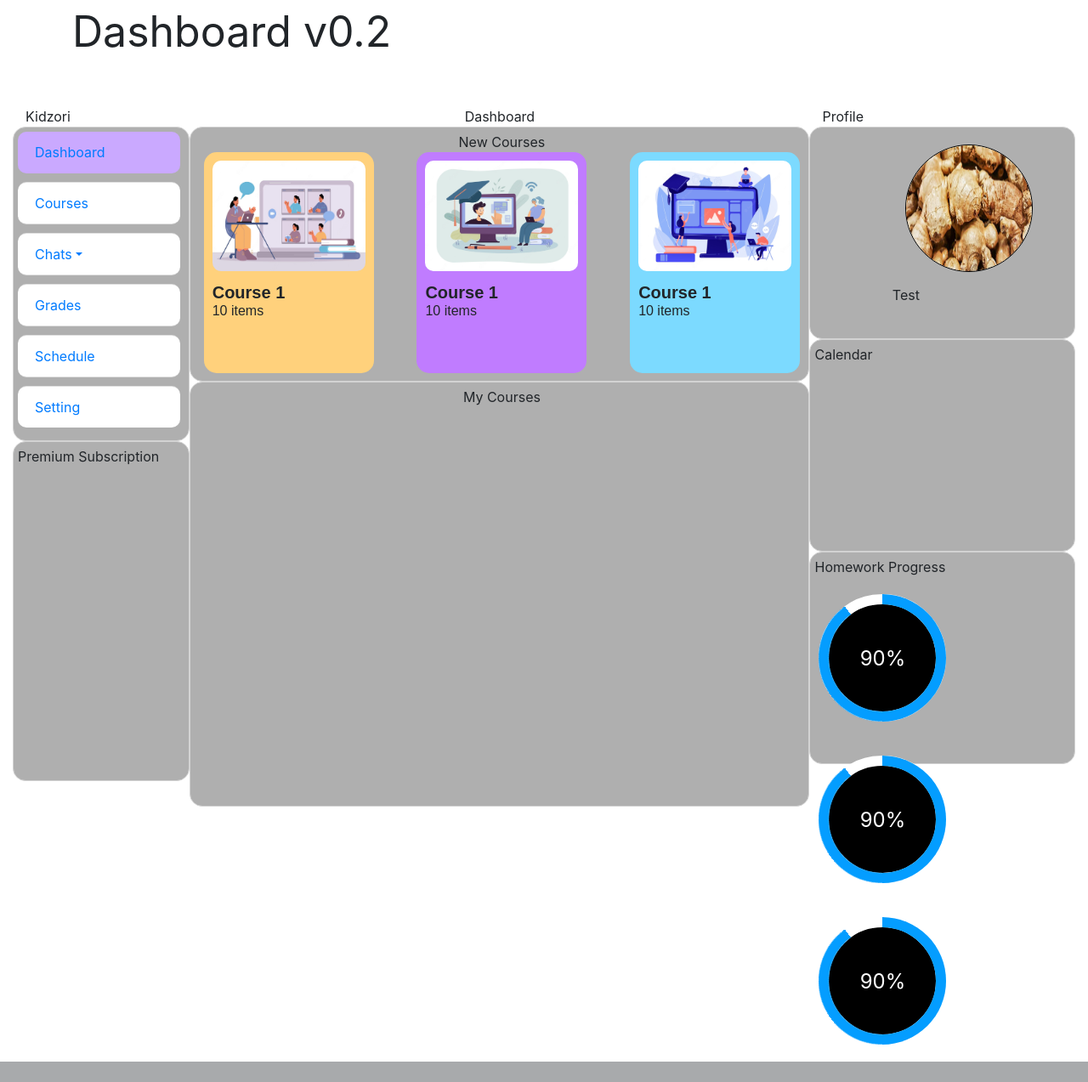
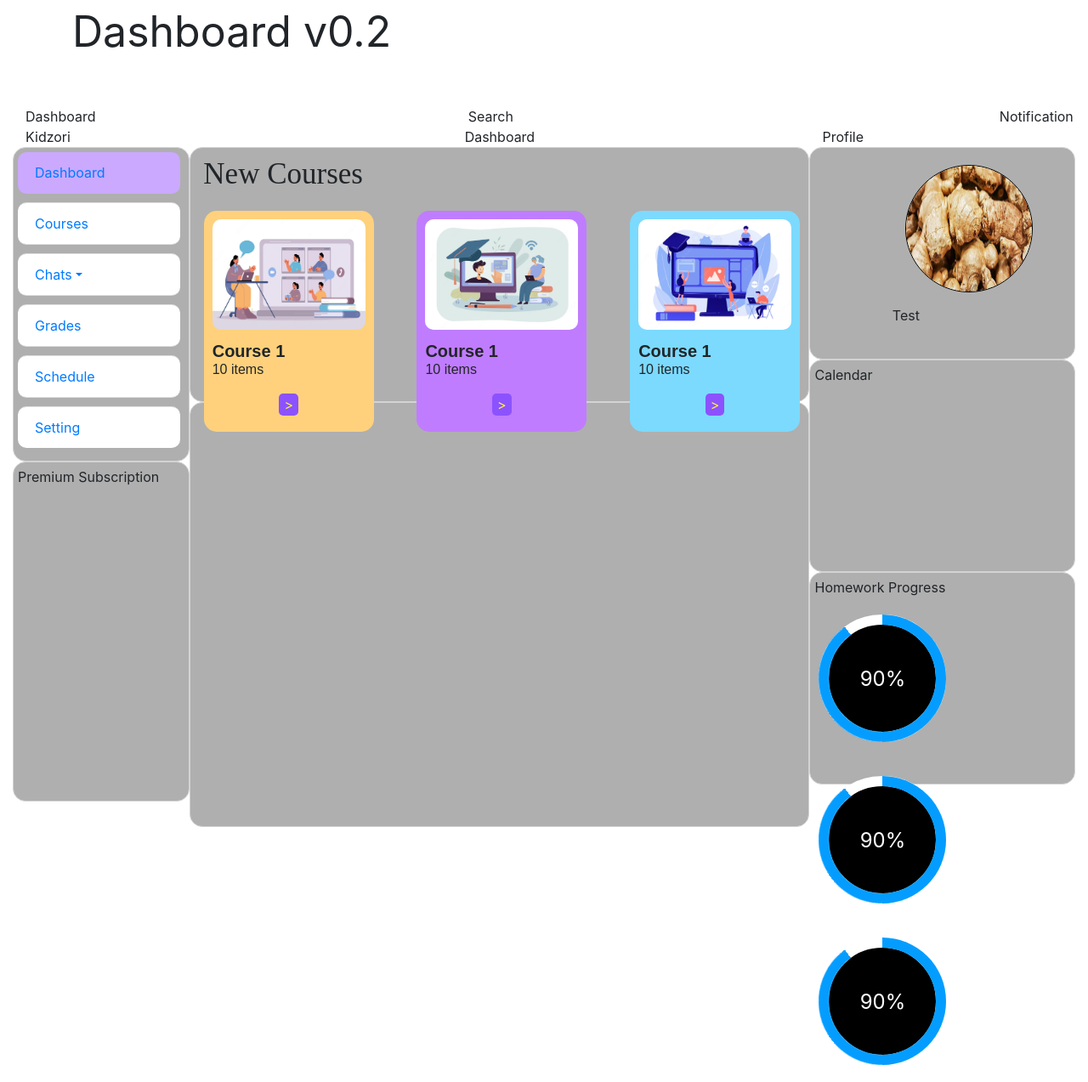
Before and after one commit to Bumboria/KZ-Course-Dashboard, a PHP site: the page made by dashboard v0.2.html in a window 1280 px wide. Shown: the whole page at 85% size. Before the commit the page ends 1249 px from the top, so only its background shows below. Run offline with PHP 8.4, Linux system fonts and the light colour scheme.

Commit message:
New Update

```diff
--- a/css/dashboard.css
+++ b/css/dashboard.css
@@ -129,6 +129,20 @@
   font-weight: 400;
 }
 
+.courses-titlemain{
+  font-family: "Oduda Bold";
+  font-size: 35px;
+  text-align: left;
+  padding-left: 10px;
+}
+
+.btnCourse{
+  background-color: #8C52FF;
+  color: #FFF43E;
+  border-radius: 5px;
+  border: 0px;
+}
+
 /*Progress Bar*/
   .mt-100{
     margin-top: 200px;
@@ -242,3 +256,8 @@
       transform: rotate(135deg);
     }
   }
+
+  @font-face {
+    font-family: "Oduda";
+    src: url("/fonts/oduda-bold-demo-webfont.woff") format("woff"), url("/fonts/oduda-bold-demo-webfont.woff2") format("woff2");
+  }
--- a/dashboard v0.2.html
+++ b/dashboard v0.2.html
@@ -27,7 +27,18 @@
 
     <div class="container-fluid" id="panel-container">
       <div class="row gx-5">
+        <div class="col-5">
+          <span>Dashboard</span>
+        </div>
+        <div class="col-6">
+          <span>Search</span>
+        </div>
+        <div class="col-1">
+          <span>Notification</span>
+        </div>
+      </div>
 
+      <div class="row gx-5">
         <!-- Left Column -->
         <div class="col-sm-2">
           <span class="left-title">Kidzori</span>
@@ -82,14 +93,14 @@
           <span class="mid-title">Dashboard</span>
           <div class="row">
             <div class="mid-row-1" id="fcol">
-                  <span id="md-1">New Courses</span>
+              <p class="courses-titlemain">New Courses</p>
                 <div class="row">
                   <div class="col-4">
                     <div class="course1">
                       <span><img src="images/course1.jpg" class="course-image"></span>
                       <p class="course-name">Course 1</p>
                       <p class="course-lesson-count">10 items</p>
-                          <p><img src="" class="classmate"></p>
+                      <button type="button" class="btnCourse">></button>
                     </div>
                   </div>
                   <div class="col-4">
@@ -97,7 +108,7 @@
                       <span><img src="images/course2.jpg" class="course-image"></span>
                       <p class="course-name">Course 1</p>
                       <p class="course-lesson-count">10 items</p>
-                          <p><img src="" class="classmate"></p>
+                      <button type="button" class="btnCourse">></button>
                     </div>
                   </div>
                   <div class="col-4">
@@ -105,7 +116,7 @@
                       <span><img src="images/course3.jpg" class="course-image"></span>
                       <p class="course-name">Course 1</p>
                       <p class="course-lesson-count">10 items</p>
-                          <p><img src="" class="classmate"></p>
+                      <button type="button" class="btnCourse">></button>
                     </div>
                   </div>
                 </div>
```
Also changed, not shown: fonts/Oduda-Bold-Demo.otf (added), fonts/oduda-bold-demo-webfont.woff (added), fonts/oduda-bold-demo-webfont.woff2 (added). Lines whose indentation alone changed are shown as unchanged.
